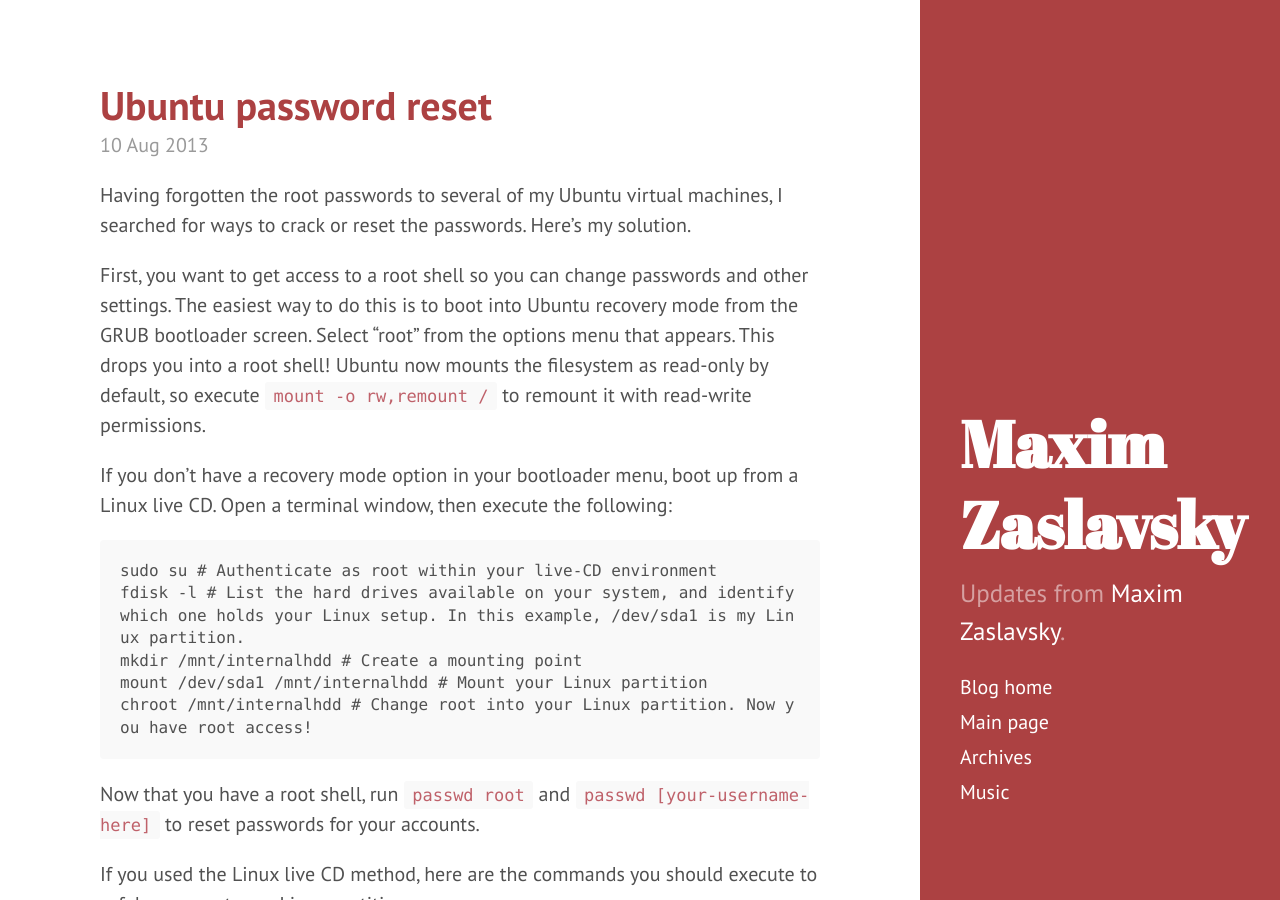
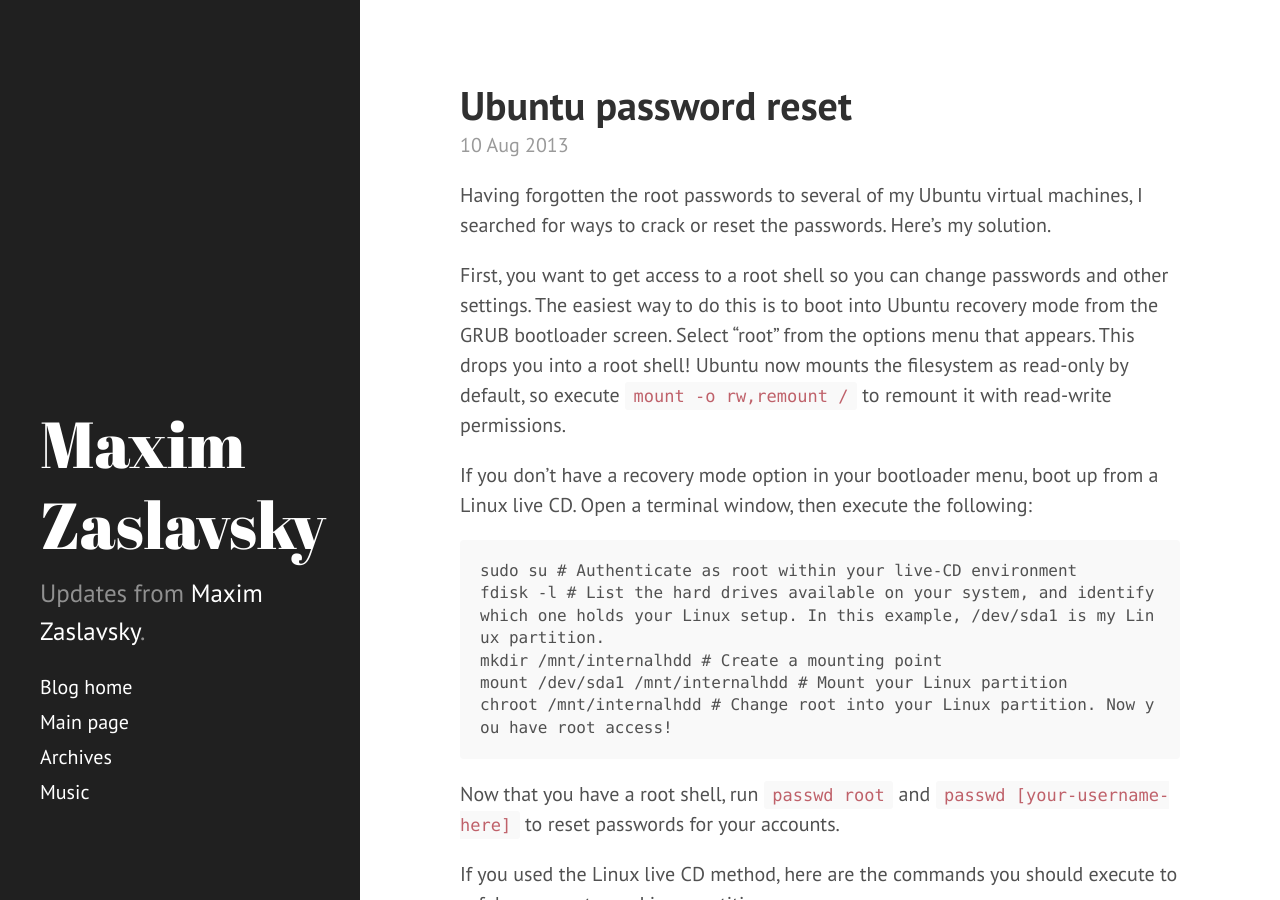
Before and after one commit to peterg17/blog, a Jekyll site: the page built from index.html, in a window 1280 px wide and 900 px high. Built offline with Jekyll 4.4.1, drawn with Linux system fonts in a browser that asks for light colours; Markdown is read by kramdown in place of the engine named in the settings; the list of posts is cut into pages by our own code.

Commit message:
updated design

```diff
--- a/_includes/sidebar.html
+++ b/_includes/sidebar.html
@@ -2,7 +2,7 @@
   <div class="container sidebar-sticky">
     <div class="sidebar-about">
       <h1>
-        <a href="{{ site.baseurl }}">
+        <a href="{{ site.baseurl }}" style="font-weight: normal;">
           {{ site.title }}
         </a>
       </h1>
--- a/_layouts/default.html
+++ b/_layouts/default.html
@@ -3,7 +3,7 @@
 
   {% include head.html %}
 
-  <body class="layout-reverse theme-base-08">
+  <body>
 
     {% include sidebar.html %}
 
```
